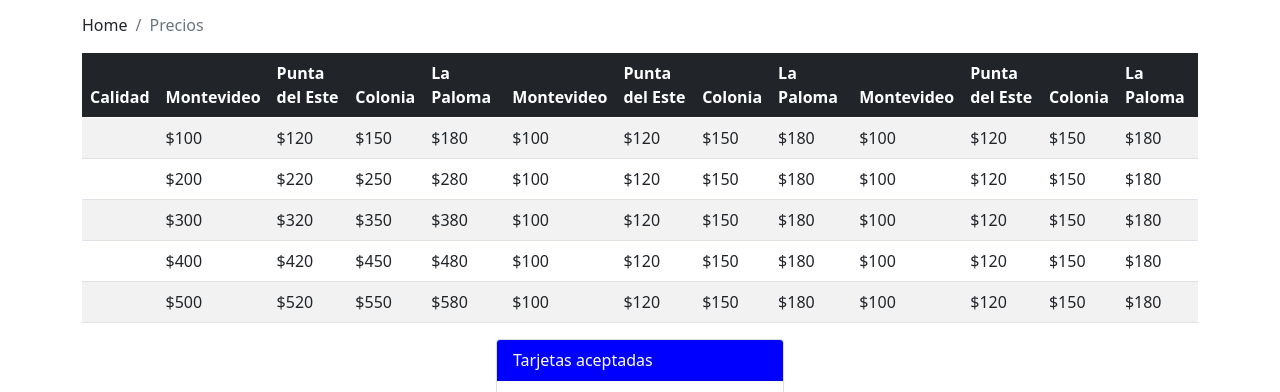
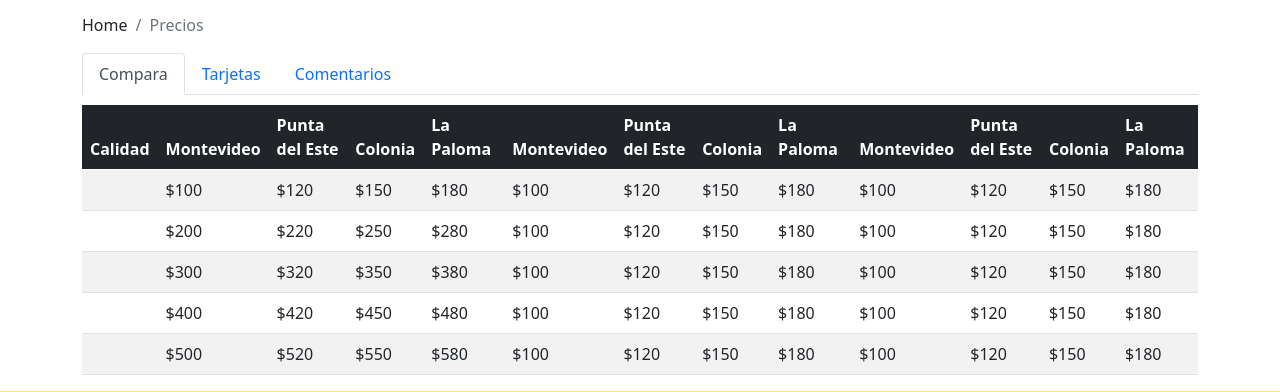
Before and after one commit to PabloRecarte/bootstrap-4, a website: page prices.html in a window 1280 px wide. Shown: the part 158-550 px from the top of the page. Drawn offline with nearby package versions, Linux system fonts and the light colour scheme; a web font is replaced by a local one.

Commit message:
agregamos tabs

```diff
--- a/css/main.css
+++ b/css/main.css
@@ -24,3 +24,7 @@ footer {
 .footer-address-icon {
     padding-right: 10px;
 }
+
+.tab-content {
+    padding-top: 10px;
+}
--- a/prices.html
+++ b/prices.html
@@ -43,6 +43,20 @@
         </ol>
       </nav>
 
+      <ul class="nav nav-tabs" id="myTab" role="tablist">
+        <li class="nav-item">
+          <a class="nav-link active" id="compara-tab" data-toggle="tab" href="#compara" role="tab" aria-controls="compara" aria-selected="true">Compara</a>
+        </li>
+        <li class="nav-item">
+          <a class="nav-link" id="tarjetas-tab" data-toggle="tab" href="#tarjetas" role="tab" aria-controls="tarjetas" aria-selected="false">Tarjetas</a>
+        </li>
+        <li class="nav-item">
+          <a class="nav-link" id="comentarios-tab" data-toggle="tab" href="#comentarios" role="tab" aria-controls="comentarios" aria-selected="false">Comentarios</a>
+        </li>
+      </ul>
+
+      <div class="tab-content" id="myTabContent">
+        <div class="tab-pane fade show active" id="compara" role="tabpanel" aria-labelledby="compara-tab">
           <div class="table-responsive">
             <table class="table table-striped">
               <thead class="table-dark">
@@ -139,7 +153,8 @@
               </tbody>
             </table>
           </div>
-
+        </div>
+        <div class="tab-pane fade show" id="tarjetas" role="tabpanel" aria-labelledby="tarjetas-tab">
           <div class="d-flex justify-content-center">
             <div class="card" style="width: 18rem;">
               <div class="card-header" style="background-color: blue; color: white;">
@@ -152,6 +167,10 @@
               </ul>
             </div>
           </div>
+        </div>
+        <div class="tab-pane fade show" id="comentarios" role="tabpanel" aria-labelledby="comentarios-tab">Coments</div>
+      </div>
+
 
 
 
```
Lines whose indentation alone changed are shown as unchanged.
